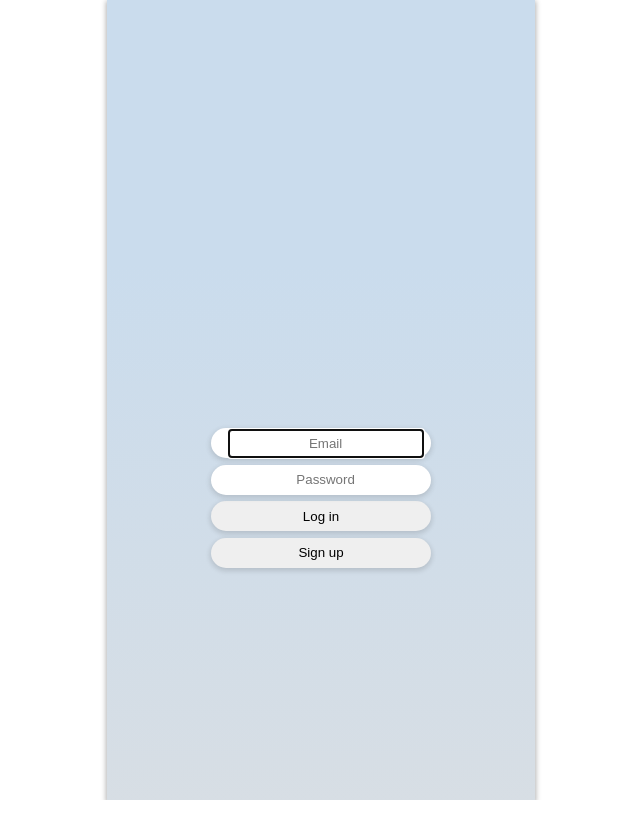
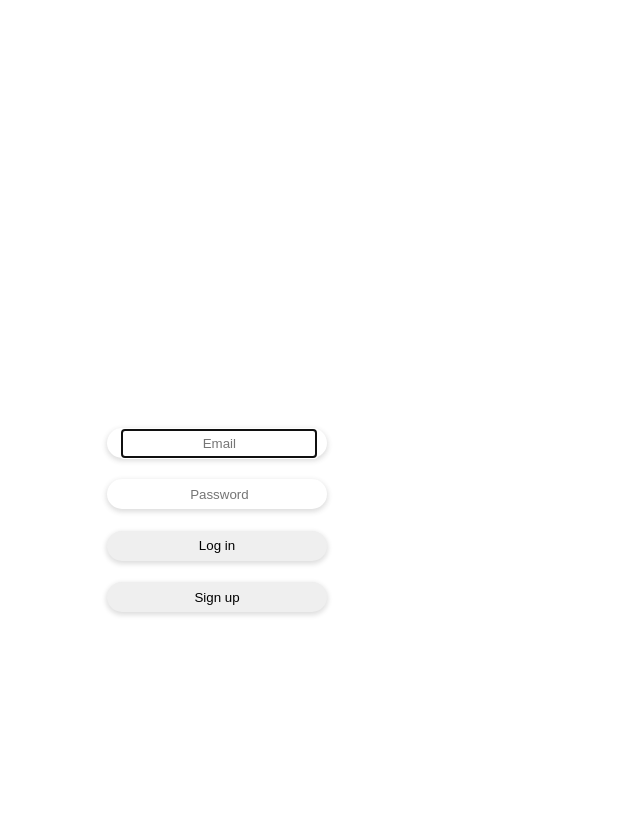
Before and after one commit to nonjee888/messanger_app, a React (Create React App) app: page / in a window 1280 px wide. Shown: the top 838 px of the page, without its empty margins (319-959 px from the left). Before the commit the page ends 800 px from the top, so only its background shows below. Built offline with nearby package versions, Linux system fonts and the light colour scheme.

Commit message:
[fix]background-color in "All" for Login, SignUp

```diff
--- a/src/components/login/Login.tsx
+++ b/src/components/login/Login.tsx
@@ -14,7 +14,6 @@ const Login = () => {
   return (
     <div className="All">
       <div className="loginWrap">
-        <div className="elemWrap">
         <div className="inputWrap">
           <input className="input" ref={inputFocus} placeholder="Email" />
         </div>
@@ -34,7 +33,6 @@ const Login = () => {
         </button>
       </div>
     </div>
-    </div>
   );
 };
 
--- a/src/components/login/style.scss
+++ b/src/components/login/style.scss
@@ -1,11 +1,5 @@
-.loginWrap {
-  display: flex;
-  margin: 0% auto;
-  height: 100%;
-  max-width: 428px;
-  background: linear-gradient(to bottom, #cadced 33%, #002c5528);
-  box-shadow: 0 2px 5px 1px rgba(12, 12, 12, 0.319);
-  .elemWrap {
+.All {
+  .loginWrap {
     margin: 100% auto;
     .inputWrap {
       position: relative;
@@ -16,9 +10,9 @@
       box-shadow: 0 2px 5px 1px rgba(50, 47, 52, 0.16);
       border-radius: 20px;
       background: #fff;
-      margin-bottom: 3%;
+      margin-bottom: 5%;
       .input {
-        margin-left: 8%;
+        margin-left: 7%;
         width: 190px;
         height: 25px;
         border: none;
@@ -33,7 +27,7 @@
       height: 30px;
       border: none;
       border-radius: 25px;
-      margin-bottom: 3%;
+      margin-bottom: 5%;
       cursor: pointer;
       box-shadow: 0 2px 5px 1px rgba(12, 12, 12, 0.136);
     }
--- a/src/components/signUp/SignUp.tsx
+++ b/src/components/signUp/SignUp.tsx
@@ -1,9 +1,10 @@
+import { useNavigate } from "react-router-dom";
 import "./style.scss";
 
 const SignUp = () => {
+  const navigate = useNavigate();
   return (
     <div className="All">
-      <div className="signUpWrap">
       <div className="elemWrap">
         <div className="inputWrap">
           <input className="input" placeholder="Email" />
@@ -20,10 +21,16 @@ const SignUp = () => {
           <input className="input" placeholder="Password Check" />
         </div>
         <div>
-            <button className="btn">Sign Up</button>
+          <button className="btn">Sign up</button>
         </div>
-          <button className="btn">이전으로</button>
-        </div>
+        <button
+          className="btn"
+          onClick={() => {
+            navigate(-1);
+          }}
+        >
+          이전으로
+        </button>
       </div>
     </div>
   );
--- a/src/components/signUp/style.scss
+++ b/src/components/signUp/style.scss
@@ -1,10 +1,4 @@
-.signUpWrap {
-  display: flex;
-  margin: 0% auto;
-  height: 100%;
-  max-width: 428px;
-  background: linear-gradient(to bottom, #cadced 33%, #002c5528);
-  box-shadow: 0 2px 5px 1px rgba(12, 12, 12, 0.319);
+.All {
   .elemWrap {
     margin: 60% auto;
     .inputWrap {
```
Lines whose indentation alone changed are shown as unchanged.
